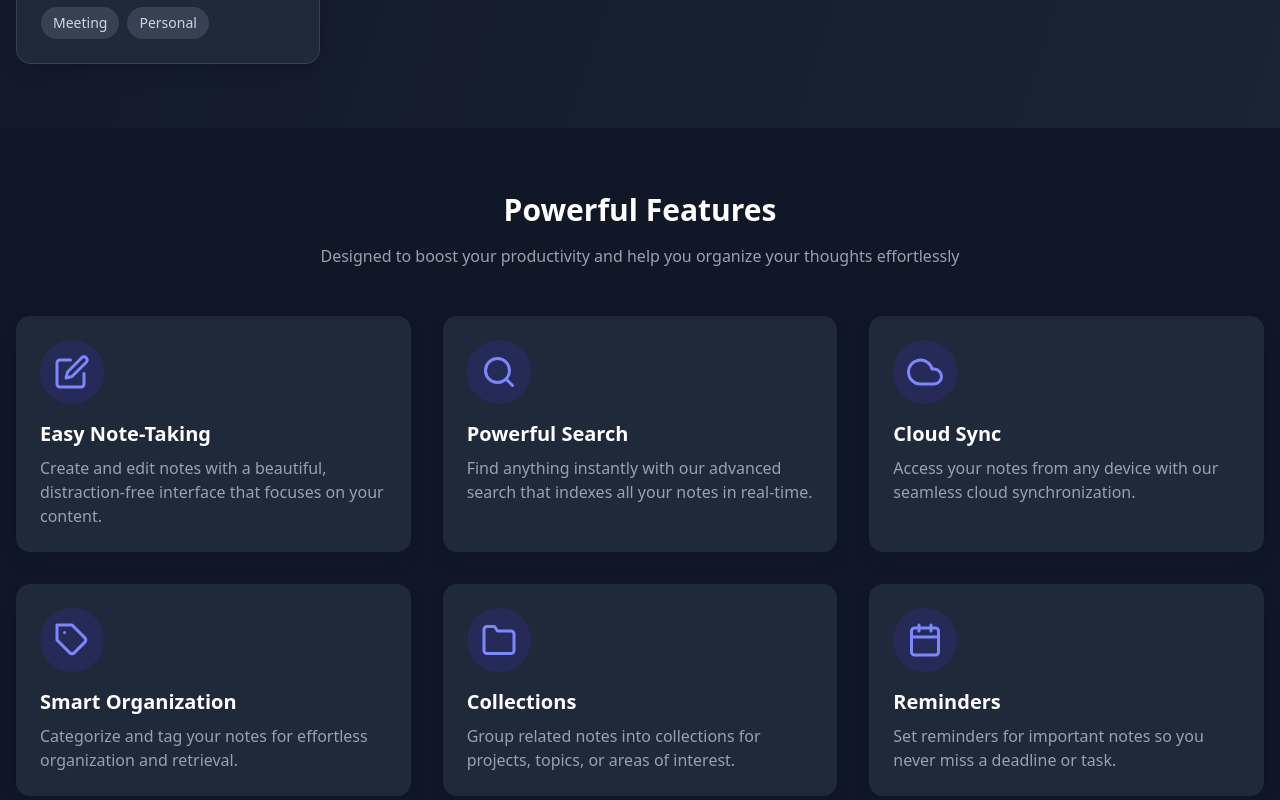
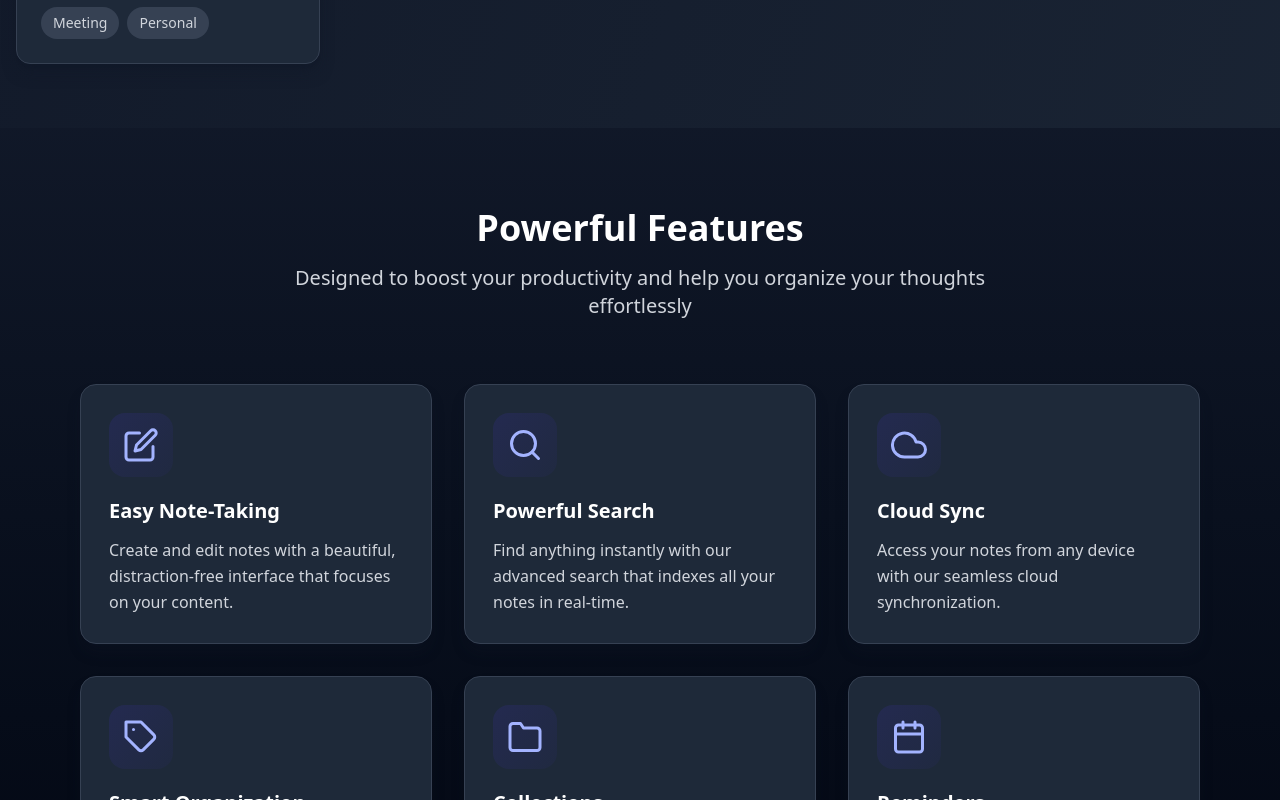
Before and after one commit to Waleed-Ahmad-dev/notes_app, a Next.js app: page / in a window 1280 px wide. Shown: the part 1340-2140 px from the top of the page. Built offline with nearby package versions, Linux system fonts and the light colour scheme.

Commit message:
Update FeaturesSection.tsx

```diff
--- a/src/components/LandingPage/FeaturesSection.tsx
+++ b/src/components/LandingPage/FeaturesSection.tsx
@@ -4,67 +4,100 @@ import { Edit, Search, Cloud, Tag, Folder, Calendar } from 'react-feather';
 export default function FeaturesSection() {
      const features = [
           {
-               icon: <Edit size={36} className="text-indigo-600 dark:text-indigo-400" />,
+               icon: <Edit size={36} className="text-indigo-600 dark:text-indigo-300" />,
                title: 'Easy Note-Taking',
                description: 'Create and edit notes with a beautiful, distraction-free interface that focuses on your content.'
           },
           {
-               icon: <Search size={36} className="text-indigo-600 dark:text-indigo-400" />,
+               icon: <Search size={36} className="text-indigo-600 dark:text-indigo-300" />,
                title: 'Powerful Search',
                description: 'Find anything instantly with our advanced search that indexes all your notes in real-time.'
           },
           {
-               icon: <Cloud size={36} className="text-indigo-600 dark:text-indigo-400" />,
+               icon: <Cloud size={36} className="text-indigo-600 dark:text-indigo-300" />,
                title: 'Cloud Sync',
                description: 'Access your notes from any device with our seamless cloud synchronization.'
           },
           {
-               icon: <Tag size={36} className="text-indigo-600 dark:text-indigo-400" />,
+               icon: <Tag size={36} className="text-indigo-600 dark:text-indigo-300" />,
                title: 'Smart Organization',
                description: 'Categorize and tag your notes for effortless organization and retrieval.'
           },
           {
-               icon: <Folder size={36} className="text-indigo-600 dark:text-indigo-400" />,
+               icon: <Folder size={36} className="text-indigo-600 dark:text-indigo-300" />,
                title: 'Collections',
                description: 'Group related notes into collections for projects, topics, or areas of interest.'
           },
           {
-               icon: <Calendar size={36} className="text-indigo-600 dark:text-indigo-400" />,
+               icon: <Calendar size={36} className="text-indigo-600 dark:text-indigo-300" />,
                title: 'Reminders',
                description: 'Set reminders for important notes so you never miss a deadline or task.'
           },
      ];
 
      return (
-          <section id="features" className="py-16 bg-gray-50 dark:bg-gray-900">
-               <div className="container mx-auto px-4">
+          <section id="features" className="py-20 bg-gradient-to-b from-gray-50 to-white dark:from-gray-900 dark:to-gray-950">
+               <div className="container mx-auto px-4 max-w-6xl">
                     <motion.div
-                         className="text-center mb-12"
+                         className="text-center mb-16"
                          initial={{ opacity: 0, y: 20 }}
                          whileInView={{ opacity: 1, y: 0 }}
                          viewport={{ once: true }}
+                         transition={{ duration: 0.6, ease: "easeOut" }}
                     >
-                         <h2 className="text-3xl font-bold text-gray-800 dark:text-white mb-4">Powerful Features</h2>
-                         <p className="text-gray-600 dark:text-gray-400 max-w-2xl mx-auto">
+                         <motion.h2
+                              className="text-4xl font-bold text-gray-900 dark:text-white mb-4 bg-clip-text"
+                              initial={{ opacity: 0 }}
+                              whileInView={{ opacity: 1 }}
+                              viewport={{ once: true }}
+                              transition={{ delay: 0.2 }}
+                         >
+                              Powerful Features
+                         </motion.h2>
+                         <motion.p
+                              className="text-xl text-gray-600 dark:text-gray-300 max-w-3xl mx-auto"
+                              initial={{ opacity: 0 }}
+                              whileInView={{ opacity: 1 }}
+                              viewport={{ once: true }}
+                              transition={{ delay: 0.4 }}
+                         >
                               Designed to boost your productivity and help you organize your thoughts effortlessly
-                         </p>
+                         </motion.p>
                     </motion.div>
 
-                    <div className="grid grid-cols-1 md:grid-cols-3 gap-8">
+                    <div className="grid grid-cols-1 md:grid-cols-2 lg:grid-cols-3 gap-8">
                          {features.map((feature, index) => (
                               <motion.div
                                    key={index}
-                                   className="bg-white dark:bg-gray-800 rounded-xl shadow-lg dark:shadow-gray-900/50 p-6 hover:shadow-xl transition-shadow"
-                                   initial={{ opacity: 0, y: 20 }}
+                                   className="group relative bg-white dark:bg-gray-800 rounded-2xl border border-gray-200 dark:border-gray-700 p-7 shadow-lg dark:shadow-gray-900/30 hover:shadow-xl transition-all duration-300"
+                                   initial={{ opacity: 0, y: 30 }}
                                    whileInView={{ opacity: 1, y: 0 }}
                                    viewport={{ once: true }}
-                                   transition={{ delay: index * 0.1 }}
+                                   transition={{
+                                        delay: index * 0.1,
+                                        duration: 0.5,
+                                        ease: "easeOut"
+                                   }}
+                                   whileHover={{
+                                        y: -10,
+                                        transition: { duration: 0.2 }
+                                   }}
+                                   whileTap={{
+                                        scale: 0.98,
+                                        boxShadow: "0 4px 14px rgba(0, 0, 0, 0.08)"
+                                   }}
                               >
-                                   <div className="bg-indigo-100 dark:bg-indigo-900/40 w-16 h-16 rounded-full flex items-center justify-center mb-4">
+                                   {/* Gradient highlight on hover */}
+                                   <div className="absolute inset-0 rounded-2xl bg-gradient-to-br from-indigo-50 to-white dark:from-indigo-900/20 dark:to-gray-800 opacity-0 group-hover:opacity-100 transition-opacity duration-300 -z-10"></div>
+
+                                   <motion.div
+                                        className="bg-gradient-to-br from-indigo-100 to-indigo-50 dark:from-indigo-900/30 dark:to-indigo-900/10 w-16 h-16 rounded-2xl flex items-center justify-center mb-5 group-hover:scale-110 transition-transform duration-300"
+                                        whileHover={{ rotate: 5 }}
+                                   >
                                         {feature.icon}
-                                   </div>
-                                   <h3 className="text-xl font-semibold mb-2 dark:text-white">{feature.title}</h3>
-                                   <p className="text-gray-600 dark:text-gray-400">{feature.description}</p>
+                                   </motion.div>
+                                   <h3 className="text-xl font-bold mb-3 dark:text-white text-gray-800 group-hover:text-indigo-600 dark:group-hover:text-indigo-300 transition-colors">{feature.title}</h3>
+                                   <p className="text-gray-600 dark:text-gray-300 leading-relaxed">{feature.description}</p>
                               </motion.div>
                          ))}
                     </div>
```
